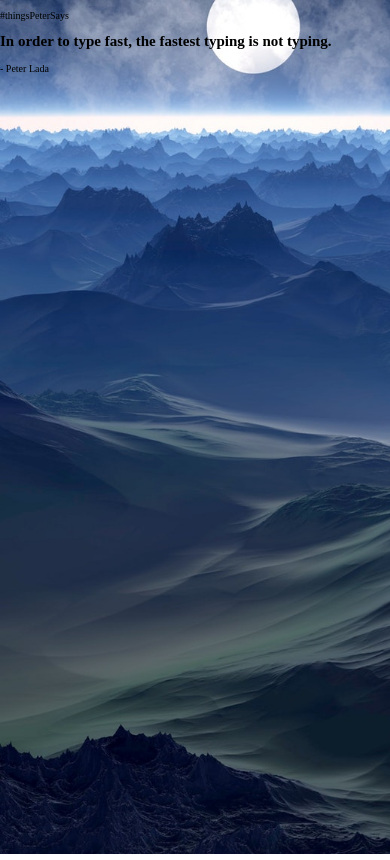
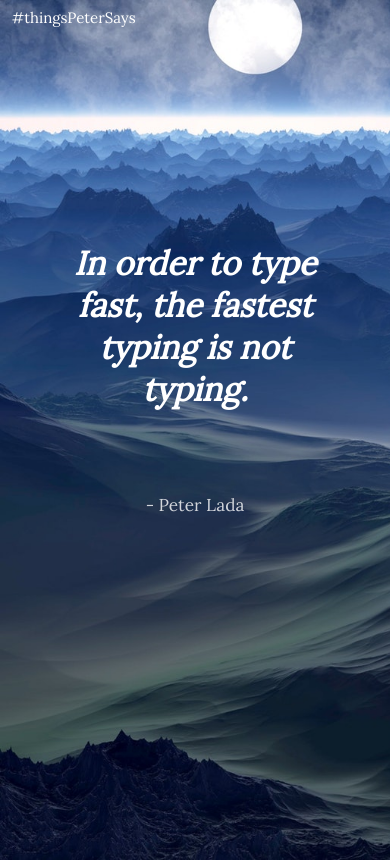
Before and after one commit to helencho/wisdom-generator, a plain HTML site: page index.html in a window 390 px wide. Drawn offline with Linux system fonts and the light colour scheme.

Commit message:
Update style.css

```diff
--- a/style.css
+++ b/style.css
@@ -1,17 +1,46 @@
-@import url('https://fonts.googleapis.com/css?family=Lora');
+@import url("https://fonts.googleapis.com/css?family=Lora");
 
-
-html, body {
-    margin: 0;
-    padding: 0;
-    font-size: 10px;
+html,
+body {
+  font-size: 10px;
+  font-family: "Lora", serif;
 }
 
-#quote {
+h2 {
+  width: 80%;
+  text-align: center;
+  /* margin-top: 40% auto; */
+  color: white;
+  font-size: 4.8rem;
+  font-style: italic;
+  top: 40%;
+  position: relative;
+  margin: 0 auto;
+}
+
+#peter {
+    margin: 0 auto;
+    color: rgba(255, 255, 255, 0.8);
+    font-size: 2.5rem;
+    top: 50%;
+    position: relative;
+    text-align: center;
+}
+
+#logo {
+    font-size: 1.5rem;
+    margin: 1%;
     color: white;
-    font-size: 4.8rem;
-    font-family: "Lora", serif;
-    text-align: center;
-    top: 40%;
-    position: relative;
 }
+
+@media screen and (max-width: 425px) {
+  h2 {
+    font-size: 3.3rem;
+    top: 25%;
+  }
+
+  #peter {
+    font-size: 1.72rem;
+    top: 35%;
+  }
+}
```
